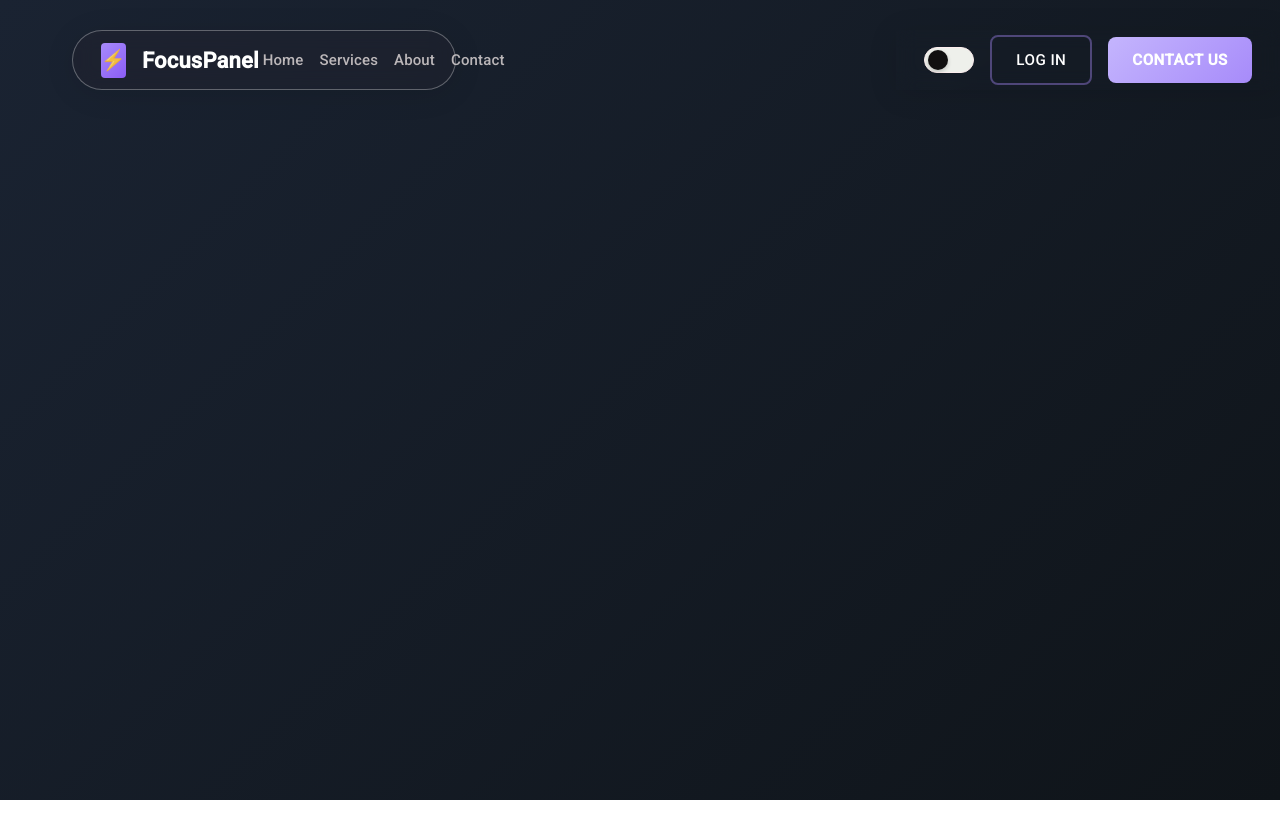
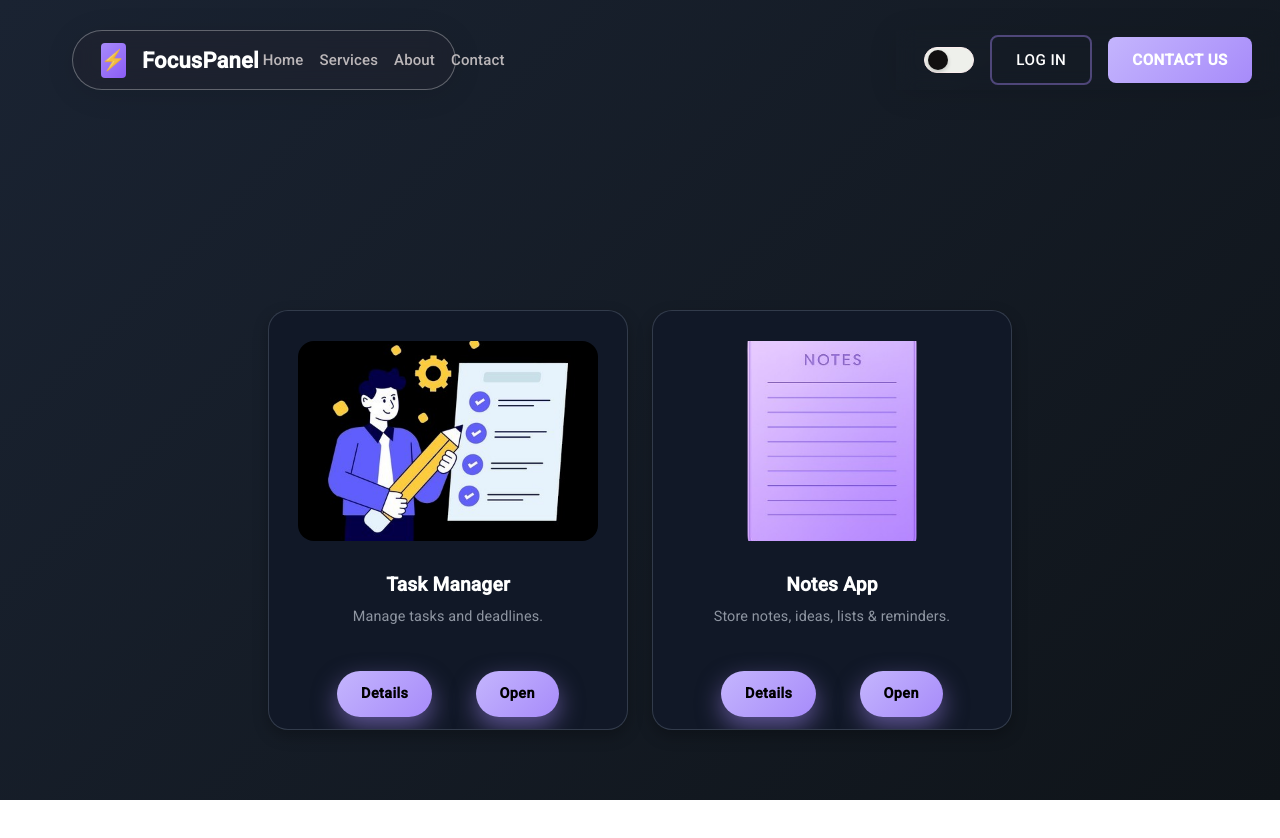
Before and after one commit to SaiBhanuAlamuri/focus-box-app, a React (Create React App) app: page / in a window 1280 px wide. Shown: the top 838 px of the page. Before the commit the page ends 800 px from the top, so only its background shows below. Built offline with nearby package versions, Linux system fonts and the light colour scheme; a web font is replaced by a local one.

Commit message:
merged template with cards

```diff
--- a/src/Components/Header.js
+++ b/src/Components/Header.js
@@ -23,7 +23,7 @@ export default function Learn() {
           gap: 2,
           width: "100% ",
           height: "15%",
-          flexWrap: "wrap",
+
         }}
       >
         {/* Left Panel */}
--- a/src/Template/Base.js
+++ b/src/Template/Base.js
@@ -1,6 +1,8 @@
-import { Box } from "@mui/material";
+import { Box, Grid, Stack } from "@mui/material";
 
-import Header from "../Components/Header";
+import Header from "../components/Header";
+import { items } from "../CardConfig/Cardconfig";
+import AppCard from "../components/cards";
 
 export default function FullScreen() {
   return (
@@ -11,10 +13,35 @@ export default function FullScreen() {
           height: "100vh",
           background: "linear-gradient(135deg, #1a2332 0%, #0f1419 100%)",
           display: "flex",
-          justifyContent: "center",
+
+          flexDirection: "column",
         }}
       >
         <Header />
+
+        <Box sx={{ width: "100%", height: "50%" }}>
+          <Stack
+            spacing={2}
+            alignItems="center"
+            justifyContent="center"
+            sx={{ minHeight: "100vh" }}
+          >
+            <Grid container spacing={3}>
+              {items.map((item, index) => (
+                <Grid item xs={12} sm={6} md={4} key={index}>
+                  <AppCard
+                    title={item.title}
+                    description={item.description}
+                    image={item.image}
+                    onOpen={() => console.log(`Opening → ${item.title}`)}
+                  />
+                </Grid>
+              ))}
+            </Grid>
+
+            {/* </Stack> */}
+          </Stack>
+        </Box>
       </Box>
     </>
   );
```
